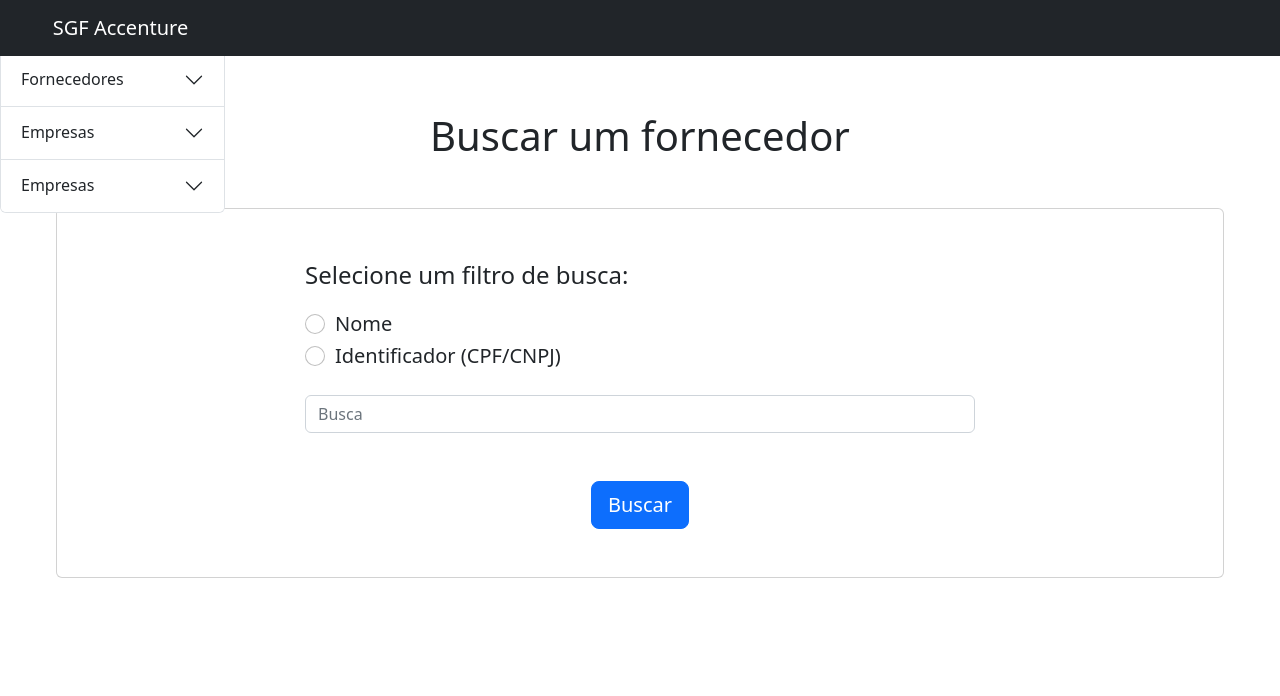
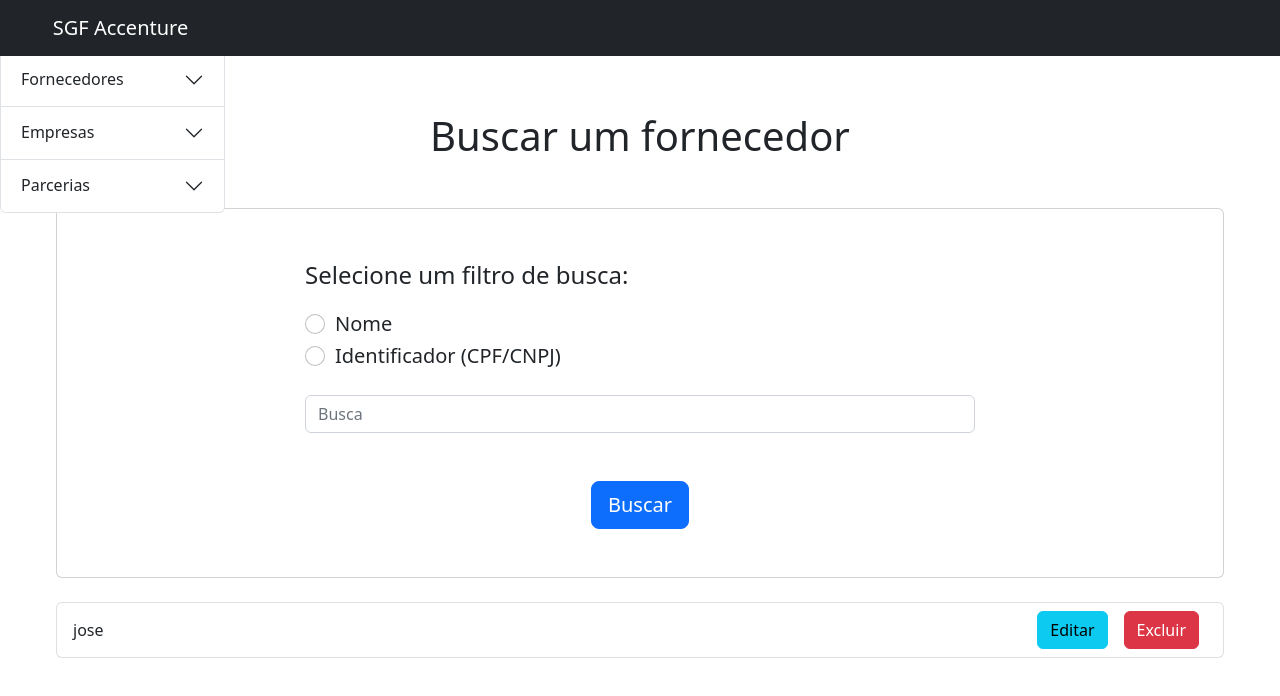
Before and after one commit to josemauro/front-gestao-fornecimento, a React (Vite) app: page /fornecedor-busca in a window 1280 px wide. Shown: the top 696 px of the page. Built offline with nearby package versions, Linux system fonts and the light colour scheme.

Commit message:
Add componente de resultado de busca

```diff
--- a/src/components/BarraLateral.jsx
+++ b/src/components/BarraLateral.jsx
@@ -45,7 +45,7 @@ function BarraLateral() {
                         </Accordion.Body>
                     </Accordion.Item>
                     <Accordion.Item eventKey="3">
-                        <Accordion.Header>Empresas</Accordion.Header>
+                        <Accordion.Header>Parcerias</Accordion.Header>
                         <Accordion.Body>
                             <Nav className="col-md-12 d-none d-md-block bg-light sidebar"
                             activeKey="/home"
--- a/src/components/FornecedoresBusca.jsx
+++ b/src/components/FornecedoresBusca.jsx
@@ -1,5 +1,10 @@
+import { useState } from "react";
+import ResultadoBusca from "./ResultadoBusca";
 
 function FornecedoresBusca() {
+    // eslint-disable-next-line no-unused-vars
+    const [resultados, setResultados] = useState([{id:"123", nome: "jose"}]);
+
 
     return (
         <div className="container-fluid px-4">
@@ -32,6 +37,11 @@ function FornecedoresBusca() {
                     </form>
                 </div>
             </div>
+
+            <ul className="list-group my-4">
+                {resultados ? resultados.map(fornecedor => (<ResultadoBusca key={fornecedor.id} nome={fornecedor.nome} />)) : ""}
+            </ul>
+
         </div>
     )
   }
--- /dev/null
+++ b/src/components/ResultadoBusca.jsx
@@ -0,0 +1,16 @@
+/* eslint-disable react/prop-types */
+
+function ResultadoBusca(props) {
+
+    return (
+        <li className="list-group-item d-flex justify-content-between align-items-center">
+            {props.nome}
+            <div className="align-items-right">
+                <button type="button" className="btn btn-info mx-2">Editar</button>
+                <button type="button" className="btn btn-danger mx-2">Excluir</button>
+            </div>
+        </li>
+    )
+  }
+
+  export default ResultadoBusca;
```
